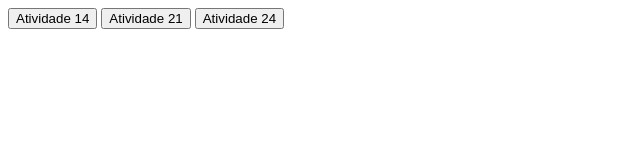
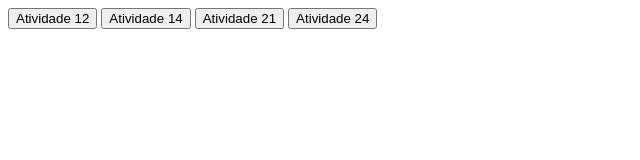
Before and after one commit to mateusselhorst/atividade-icaro-2, a plain HTML site: page index.html in a window 1280 px wide. Shown: the whole page, without its empty margins (0-640 px from the left). Drawn offline with Linux system fonts and the light colour scheme.

Commit message:
UPDATE - questao12

```diff
--- a/index.html
+++ b/index.html
@@ -7,6 +7,7 @@
 
 </head>
 <body>
+    <button onclick="atividade12()">Atividade 12</button>
     <button onclick="atividade14()">Atividade 14</button>
     <button onclick="atividade21()">Atividade 21</button>
     <button onclick="atividade24()">Atividade 24</button>
--- a/script.js
+++ b/script.js
@@ -13,9 +13,18 @@ function verificarSinal(num) {
 }
 verificarSinal(-12);
 
+//12º Questão
+
+function atividade12() {
+    console.log("Converter Temperatura")
+    let temperatura = prompt("Digite uma temeperatura em graus Celsius")
+    console.log((temperatura * 9/5) + 32);
+}
+
+
 //14º Questão
 
-function atividade14(){
+function atividade14() {
 
     console.log("Substituir palavras Azul por Vermelho")
 
@@ -26,13 +35,13 @@ function atividade14(){
 
 //21º Questão
 
-function atividade21(){
+function atividade21() {
 
     console.log("Soma dos Elementos de um Array");
 
     let valores = prompt("Digite números separados por vírgula: ").split(",").map(Number);
 
-    console.log("Soma:", valores.reduce((acc, val) => acc+val, 0));
+    console.log("Soma:", valores.reduce((acc, val) => acc + val, 0));
 }
 
 //24º Questão
@@ -40,5 +49,5 @@ function atividade21(){
 function atividade24() {
     console.log("Capitalizar a Primeira Letra");
     let texto = prompt('Digite uma palavra:')
-    console.log(texto.charAt(0) . toUpperCase() + texto.slice(1));
+    console.log(texto.charAt(0).toUpperCase() + texto.slice(1));
 }
```
